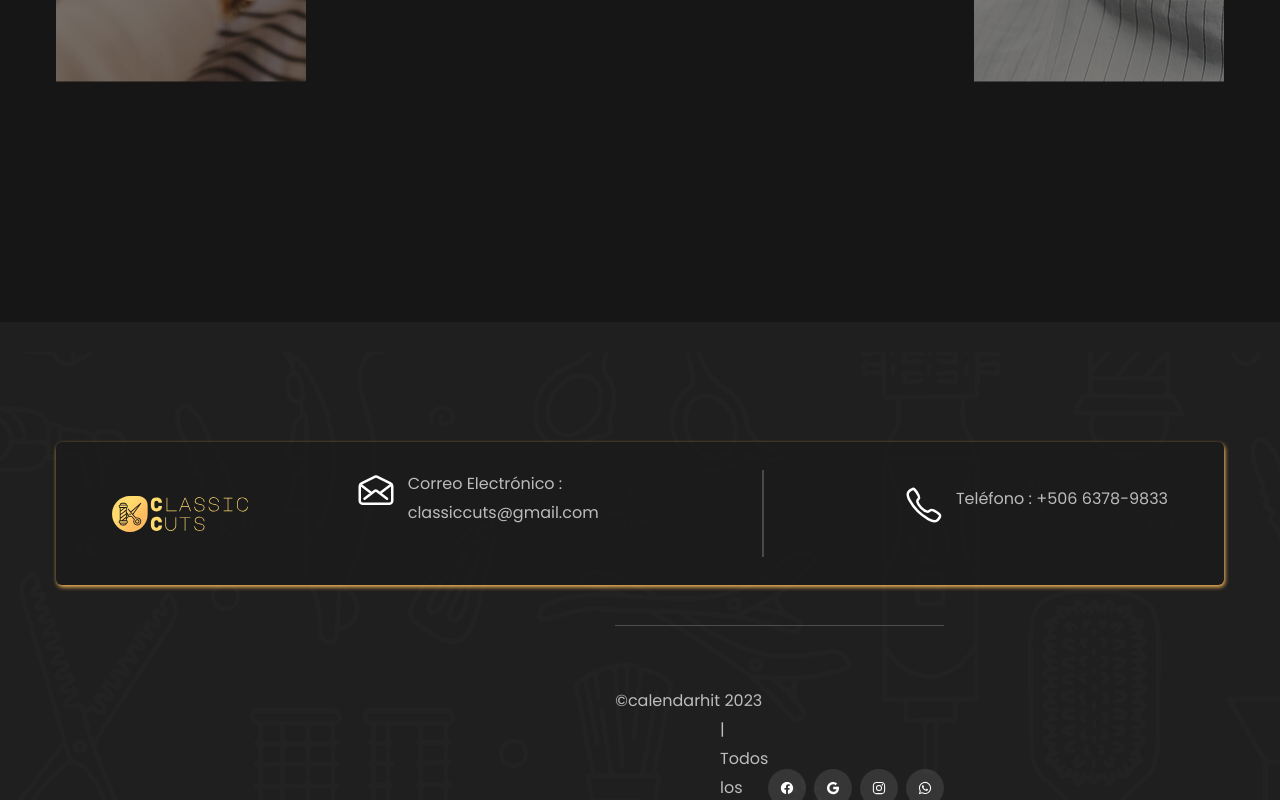
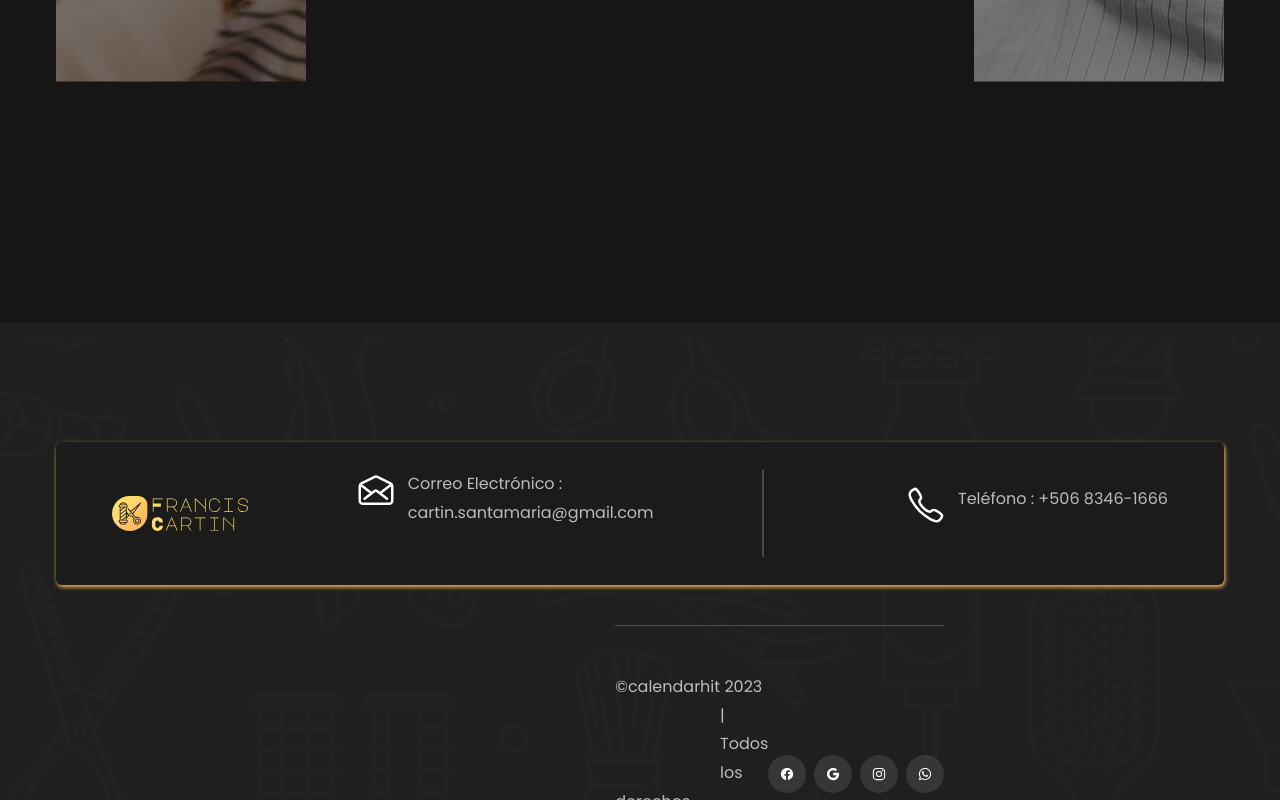
Before and after one commit to AndresAriasUrena/barberhit, a plain HTML site: page index.html in a window 1280 px wide. Shown: the part 2000-2800 px from the top of the page. Drawn offline with nearby package versions, Linux system fonts and the light colour scheme.

Commit message:
ads dinamyc data about francis cartin

```diff
--- a/assets/css/style.css
+++ b/assets/css/style.css
@@ -373,7 +373,7 @@ body.nav-active {
   width: 100%;
   height: 100vh;
   /* background-color: var(--verdigris); */
-  background-image: url("../images/load-classiccuts.png");
+  background-image: url("../images/load-franciscartin.png");
   background-position: center;
   display: grid;
   place-items: center;
--- a/assets/js/script.js
+++ b/assets/js/script.js
@@ -8,28 +8,30 @@ const logo2 = document.querySelector("#logo2");
 const logo3 = document.querySelector("#logo3");
 
 const datosBarberia = {
-  nombreBarbero: "Anthony Salas",
-  telefono: "6378-9833", //85133445
-  correo: "classiccuts@gmail.com",
-  dir1: "25m Oeste Diagonal al BCR ",
-  dir2: "Sabanilla de Montes de Oca, San José",
+  nombreBarbero: "Francis Cartin",
+  telefono: "8346-1666", //85133445
+  correo: "cartin.santamaria@gmail.com",
+  dir1: "Frente al Ebais, en el Alto",
+  dir2: "Guadalupe, San José",
 };
 const enlaces = {
-  instagram: "https://www.instagram.com/classiccuts.barbershopcr/",
-  instagram2: "https://www.instagram.com/classiccuts.barbershopcr/",
+  instagram:
+    "https://www.instagram.com/barberiafranciscartin/?fbclid=IwAR3aKMLfHs0j-EiuwTuiicJpRHK7egfbgd7SBpi8xbD-NTRECHflRYhV9MA",
+  instagram2:
+    "https://www.instagram.com/barberiafranciscartin/?fbclid=IwAR3aKMLfHs0j-EiuwTuiicJpRHK7egfbgd7SBpi8xbD-NTRECHflRYhV9MA",
   facebook:
-    "https://www.facebook.com/p/Classic-Cuts-Barber-Shop-100063828533871/",
+    "https://www.facebook.com/barberiafranciscartin/?ref=bookmarks&paipv=0&eav=Afax9OgVwhIZDXguL6ecjk7fTXVjtOLhmav5m-Z5vPnLtFiD9fIdk2KZC0kMUYa3SE8&_rdr",
   facebook2:
-    "https://www.facebook.com/p/Classic-Cuts-Barber-Shop-100063828533871/",
-  whatsapp: "https://api.whatsapp.com/send?phone=50663789833",
-  whatsapp2: "https://api.whatsapp.com/send?phone=50663789833",
-  mailto: `mailto:classiccuts@gmail.com`,
-  telto: `tel:50663789833`,
-  waze: `https://ul.waze.com/ul?place=ChIJLb2Y__vloI8R0aLRH_97yZg&ll=9.94437100%2C-84.03628320&navigate=yes&utm_campaign=default&utm_source=waze_website&utm_medium=lm_share_location`,
-  googlemaps: "https://maps.app.goo.gl/4BpWmnjp9uY8m3kE9",
-  googlemaps2: "https://maps.app.goo.gl/4BpWmnjp9uY8m3kE9",
+    "https://www.facebook.com/barberiafranciscartin/?ref=bookmarks&paipv=0&eav=Afax9OgVwhIZDXguL6ecjk7fTXVjtOLhmav5m-Z5vPnLtFiD9fIdk2KZC0kMUYa3SE8&_rdr",
+  whatsapp: "https://api.whatsapp.com/send?phone=50683461666",
+  whatsapp2: "https://api.whatsapp.com/send?phone=50683461666",
+  mailto: `mailto:cartin.santamaria@gmail.com`,
+  telto: `tel:50683461666`,
+  waze: `https://ul.waze.com/ul?place=ChIJZ6dD0hvloI8RuTTpl9RIAZU&ll=9.95589800%2C-84.04086590&navigate=yes&utm_campaign=default&utm_source=waze_website&utm_medium=lm_share_location`,
+  googlemaps: "https://maps.app.goo.gl/Fsr262jf3RB5BGnz9",
+  googlemaps2: "https://maps.app.goo.gl/Fsr262jf3RB5BGnz9",
 };
-const ruta_logo = "./assets/images/classiccuts-logo.svg";
+const ruta_logo = "./assets/images/franciscartin-logo.svg";
 
 /**
  * Cambiar title
--- a/index.html
+++ b/index.html
@@ -8,8 +8,8 @@
     <!--
     - primary meta tags
   -->
-    <title>Classic Cuts - Tu barbería en un sólo click!</title>
-    <meta name="title" content="Classic Cuts - inicio" />
+    <title>Francis Cartín - Tu barbería en un sólo click!</title>
+    <meta name="title" content="Francis Cartín - inicio" />
     <meta
       name="description"
       content="This is a freemiun calendarhit demo."
@@ -42,7 +42,7 @@
     - preload images
   -->
     <link rel="preload" as="image" href="./assets/images/hero-banner.jpg" />
-    <link rel="preload" as="image" href="./assets/images/load-classiccuts.png" />
+    <link rel="preload" as="image" href="./assets/images/load-franciscartin.png" />
   </head>
 
   <body id="top">
@@ -111,19 +111,19 @@
             </li> -->
 
             <li>
-              <a id="instagram" class="social-link">
+              <a target="_blank" id="instagram" class="social-link">
                 <ion-icon name="logo-instagram"></ion-icon>
               </a>
             </li>
 
             <li>
-              <a id="facebook" class="social-link">
+              <a target="_blank" id="facebook" class="social-link">
                 <ion-icon name="logo-facebook"></ion-icon>
               </a>
             </li>
 
             <li>
-              <a id="whatsapp" class="social-link">
+              <a target="_blank" id="whatsapp" class="social-link">
                 <ion-icon name="logo-whatsapp"></ion-icon>
               </a>
             </li>
@@ -782,7 +782,7 @@
                 <div>
                   <p class="text">
                     Correo Electrónico :
-                    <a id="mailto" class="contact-link"
+                    <a target="_blank" id="mailto" class="contact-link"
                       ><span id="correo"></span></a
                     >
                   </p>
@@ -805,7 +805,7 @@
                 <div>
                   <p class="text">
                     Teléfono :
-                    <a style="display: inline-flex;" id="telto" class="contact-link"
+                    <a target="_blank" style="display: inline-flex;" id="telto" class="contact-link"
                       >+506&nbsp;<span id="telefono"></span></a
                     >
                   </p>
```
Also changed, not shown: assets/images/franciscartin-logo.svg (added), assets/images/load-franciscartin.png (added).
